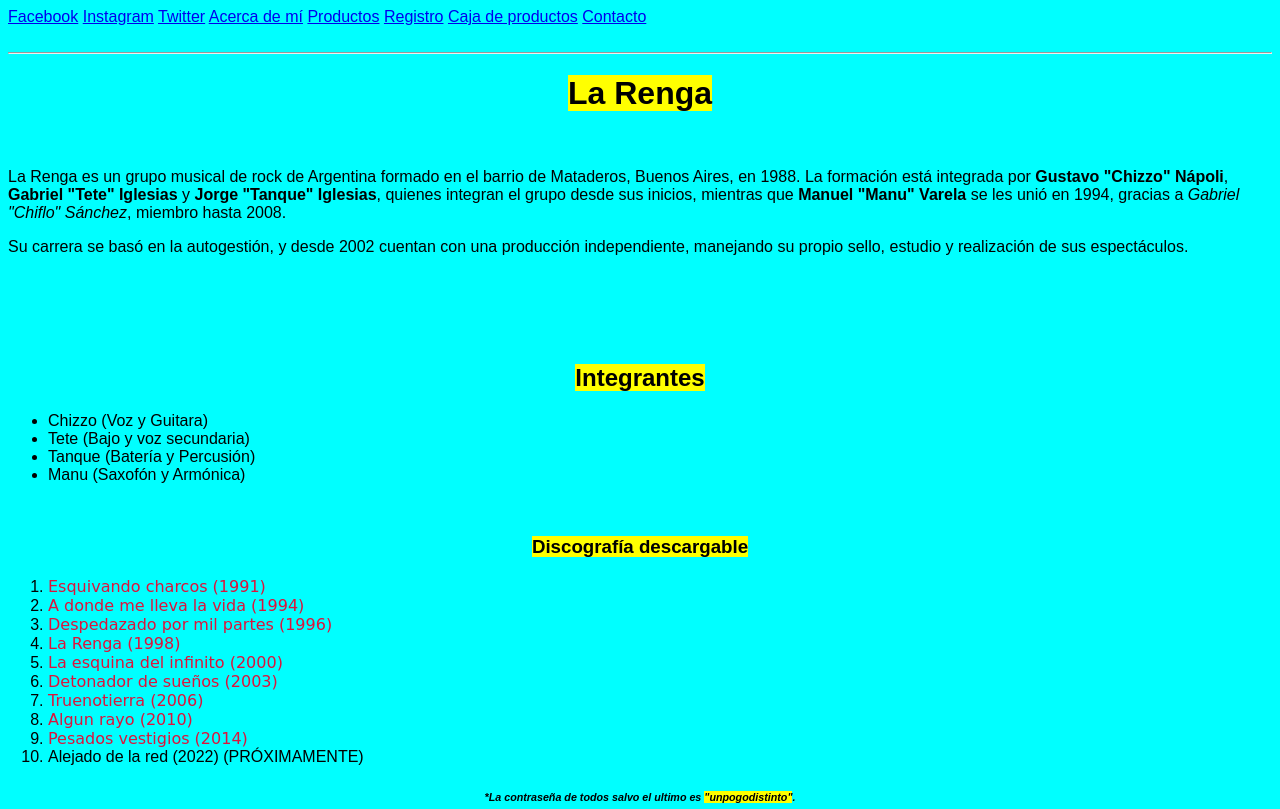
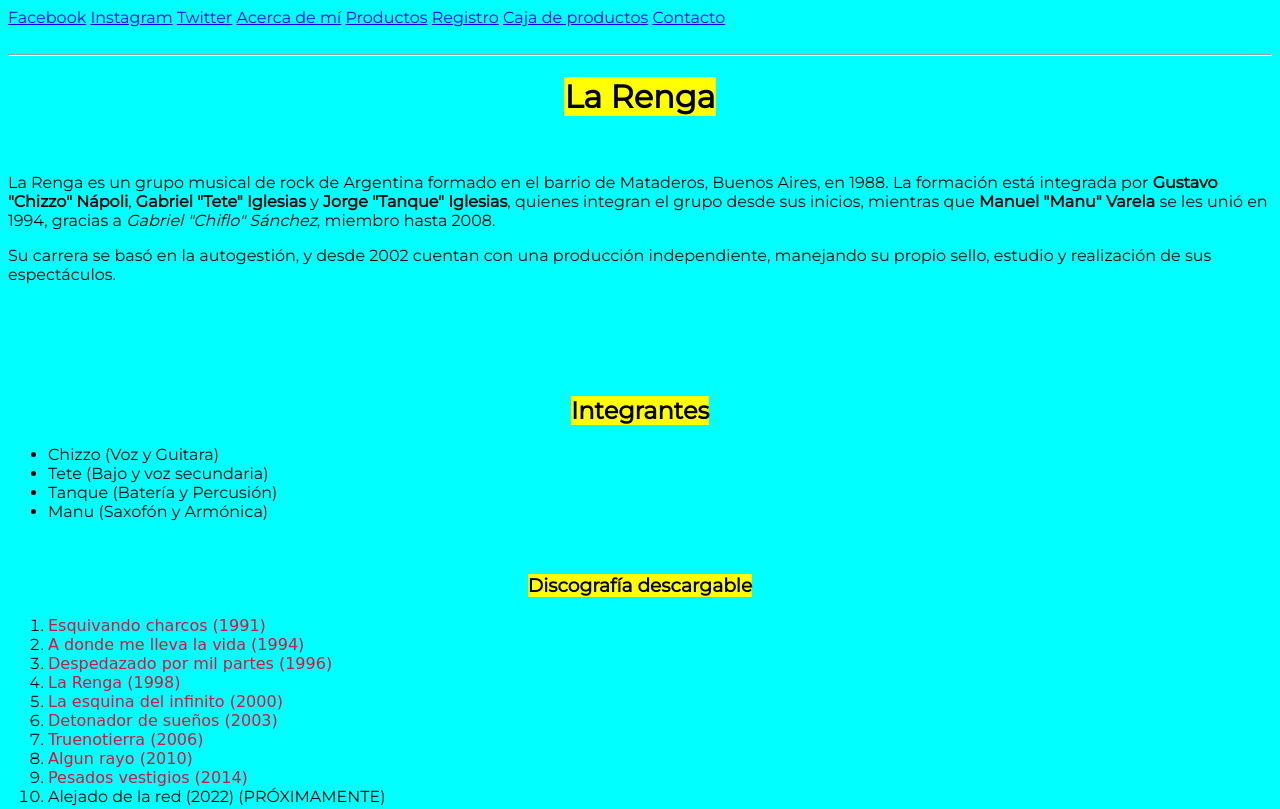
Before and after one commit to Adrizzed95/Trabajo-Integrador-Adri, a plain HTML site: page Trabajo/Index.html in a window 1280 px wide. Shown: the top 809 px of the page. Drawn offline with Linux system fonts and the light colour scheme.

Commit message:
Incorporacion fuente de Fonts Google tipo Monserrat

```diff
--- a/Trabajo/Css/StyleTrabajo.css
+++ b/Trabajo/Css/StyleTrabajo.css
@@ -1,6 +1,6 @@
 body {
     background-color: aqua;
-    font-family: Arial, Helvetica, sans-serif;
+    font-family: 'Montserrat', sans-serif;
 }
 
 h1 {
--- a/Trabajo/Index.html
+++ b/Trabajo/Index.html
@@ -5,6 +5,9 @@
   <meta charset="UTF-8">
   <meta name="viewport" content="width=device-width, initial-scale=1">
  <link type="text/css" rel="stylesheet" href="css/StyleTrabajo.css">
+ <link rel="preconnect" href="https://fonts.googleapis.com">
+ <link rel="preconnect" href="https://fonts.gstatic.com" crossorigin>
+ <link href="https://fonts.googleapis.com/css2?family=Montserrat:wght@400&display=swap" rel="stylesheet">
   <title> La Renga </title>
 </head>
 
```
